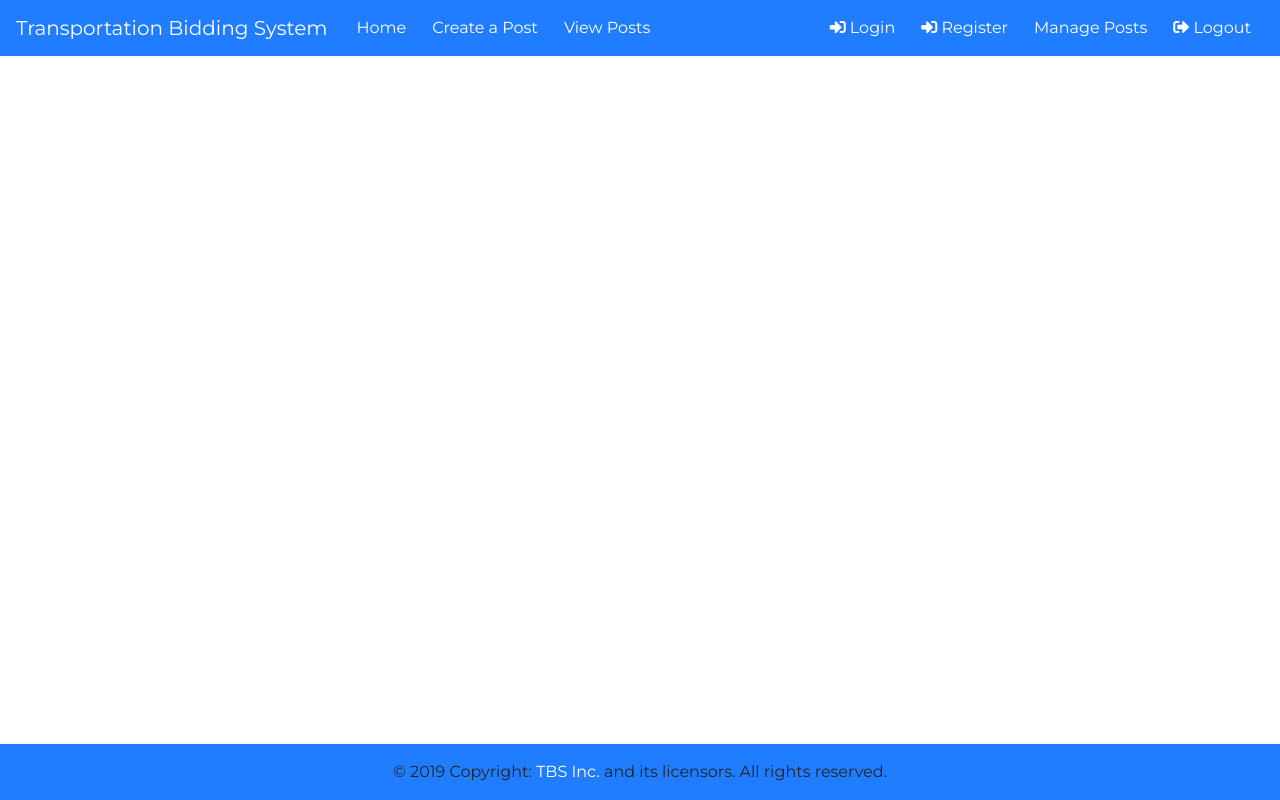
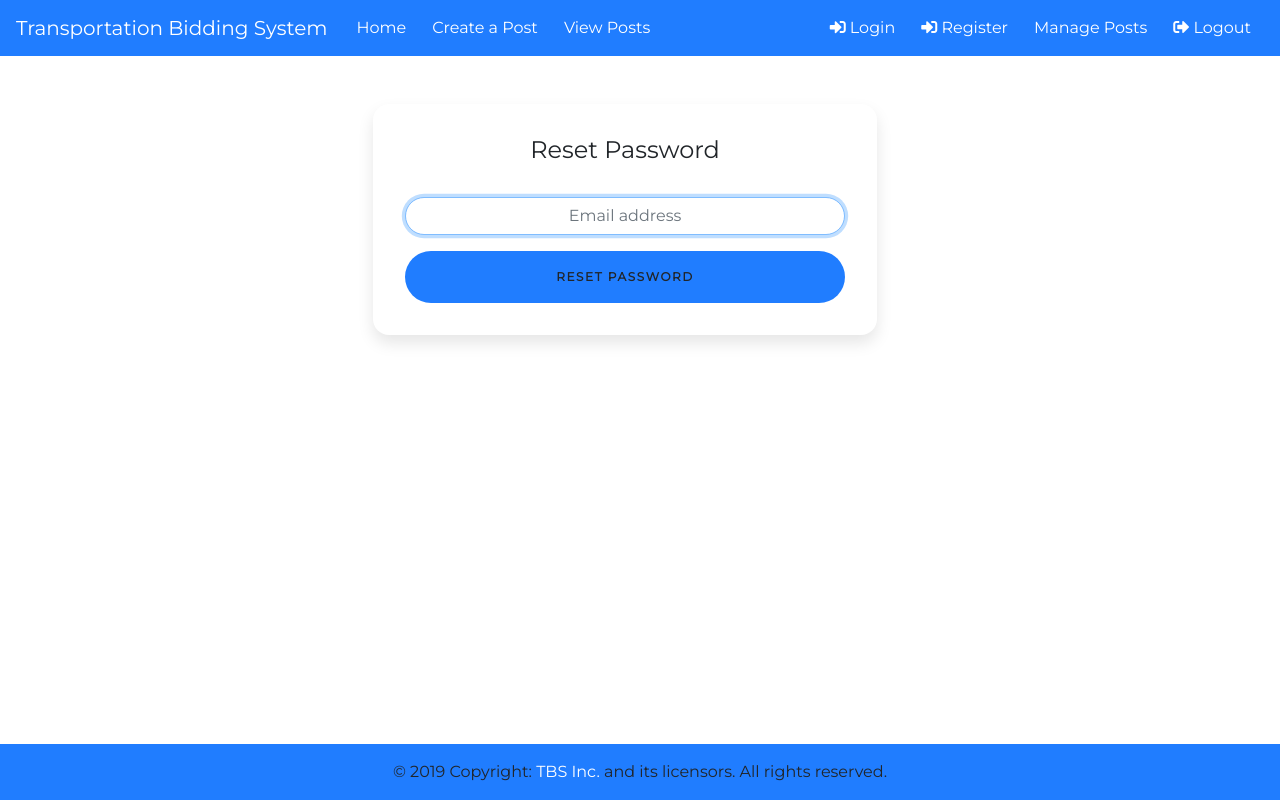
Before and after one commit to R2S2-Capstone/TBS, a Vue app in the folder TBS.Website/: page /ResetPassword/1 in a window 1280 px wide. Built offline with nearby package versions, Linux system fonts and the light colour scheme.

Commit message:
Added reset password page

```diff
--- a/TBS.Website/src/router.js
+++ b/TBS.Website/src/router.js
@@ -5,6 +5,7 @@ const Home = () => import('@/views/Home.vue')
 
 const Login = () => import('@/views/Login.vue')
 const Register = () => import('@/views/Register.vue')
+const ResetPassword = () => import('@/views/ResetPassword.vue')
 
 // Dealer
 const DealerIndex = () => import('@/views/Dealer/Index.vue')
@@ -36,6 +37,11 @@ export default new Router({
       path: '/Register',
       name: 'register',
       component: Register
+    },
+    {
+      path: '/ResetPassword/:token?',
+      name: 'resetPassword',
+      component: ResetPassword
     },
     {
       path: '/Dealer',
--- /dev/null
+++ b/TBS.Website/src/views/ResetPassword.vue
@@ -0,0 +1,90 @@
+<template>
+  <FormNarrowCard title="Reset Password" :submit="submit">
+    <div slot="card-information">
+      <p v-if="emailSent" class="text-success text-center mb-3">Password reset email sent</p>
+      <p v-if="passwordReset" class="text-success text-center mb-3">Password has been reset</p>
+      <p v-if="error" class="text-danger text-center mb-3">An error has occured, please try again</p>
+    </div>
+    <div slot="card-content">
+      <div v-if="!token">
+        <FormEmail
+          v-model="email"
+          :validator="$v.email"
+        />
+      </div>
+      <div v-else>
+        <FormPassword
+          v-model="password"
+          :validator="$v.password"
+        />
+        <FormPassword
+          v-model="confirmationPassword"
+          confirmationPassword="true"
+          :validator="$v.confirmationPassword"
+        />
+      </div>
+      <button class="btn btn-main btn-lg bg-blue fade-on-hover btn-block text-uppercase" type="submit">Reset Password</button>
+    </div>
+  </FormNarrowCard>
+</template>
+
+<script>
+import FormNarrowCard from '@/components/Form/Card/FormNarrowCard.vue'
+import FormEmail from '@/components/Form/Input/FormEmail.vue'
+import FormPassword from '@/components/Form/Input/FormPassword.vue'
+
+import { required, minLength, email, sameAs, helpers } from "vuelidate/lib/validators"
+const passwordRegex = helpers.regex("passwordRegex", /^(?=.*[a-z])(?=.*[A-Z])(?=.*\d)(?=.*[#$^+=!*()@%&]).{6,}$/)
+
+export default {
+  name: 'resetPassword',
+  components: {
+    FormNarrowCard,
+    FormEmail,
+    FormPassword
+  },
+  data() {
+    return {
+      email: this.$route.query.email,
+      password: '',
+      confirmationPassword: '',
+      token: this.$route.query.token || '',
+      error: false,
+      emailSent: false,
+      passwordReset: false
+    }
+  },
+  validations: {
+    email: {
+      required,
+      email
+    },
+    password: {
+      required,
+      minLength: minLength(6),
+      passwordRegex
+    },
+    confirmationPassword: {
+      required,
+      sameAsPassword: sameAs("password")
+    }
+  },
+  methods: {
+      submit() {
+        this.$v.$touch()
+        if (this.token) {
+          // Token is validated via firebase
+          if (this.$v.password.$error || this.$v.confirmationPassword.$error) {
+            return
+          }
+          // TODO: Reset password
+        } else {
+          if (this.$v.email.$error) {
+            return
+          }
+          // TODO: Send password reset
+        }
+      }
+  }
+}
+</script>
```
